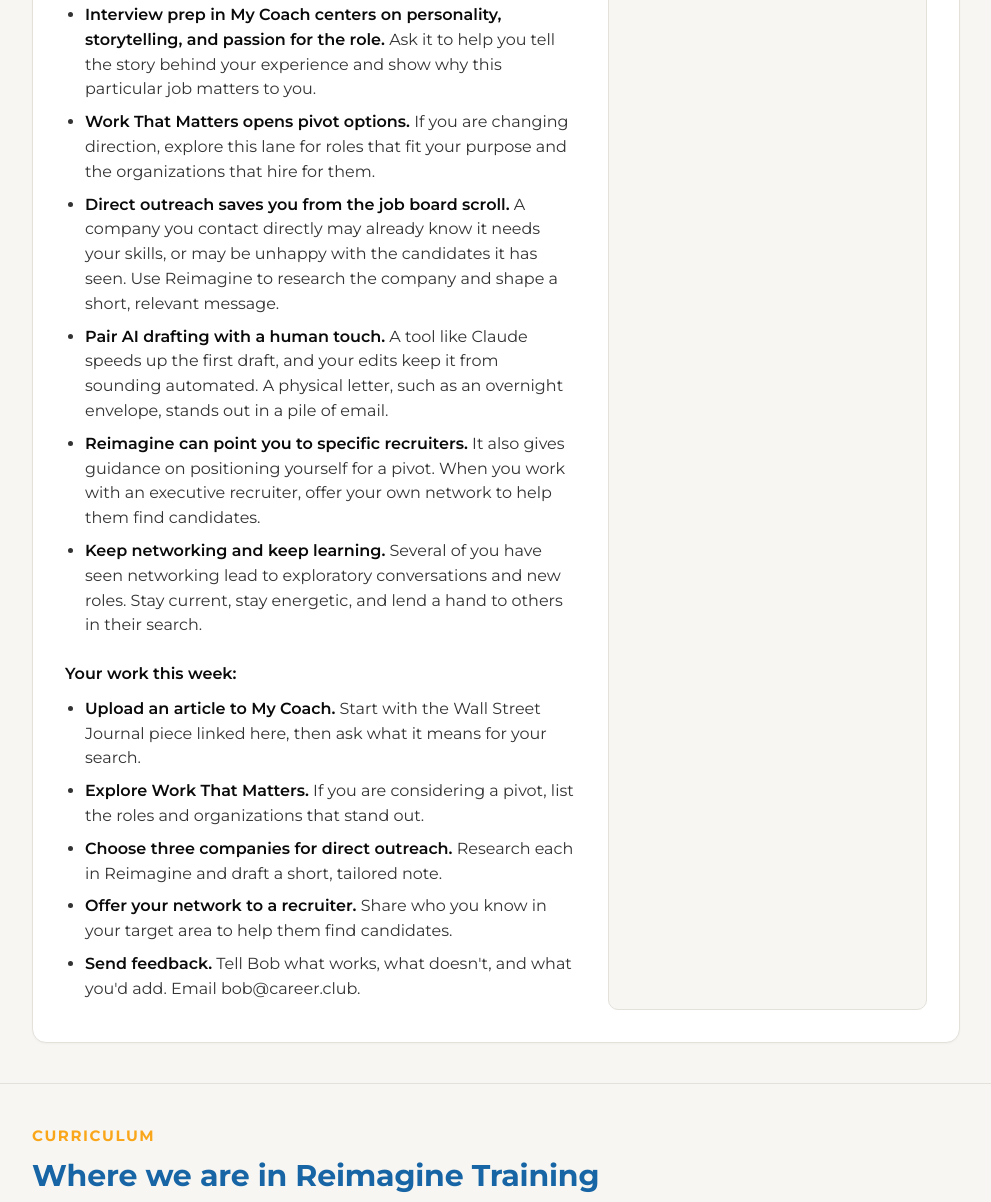
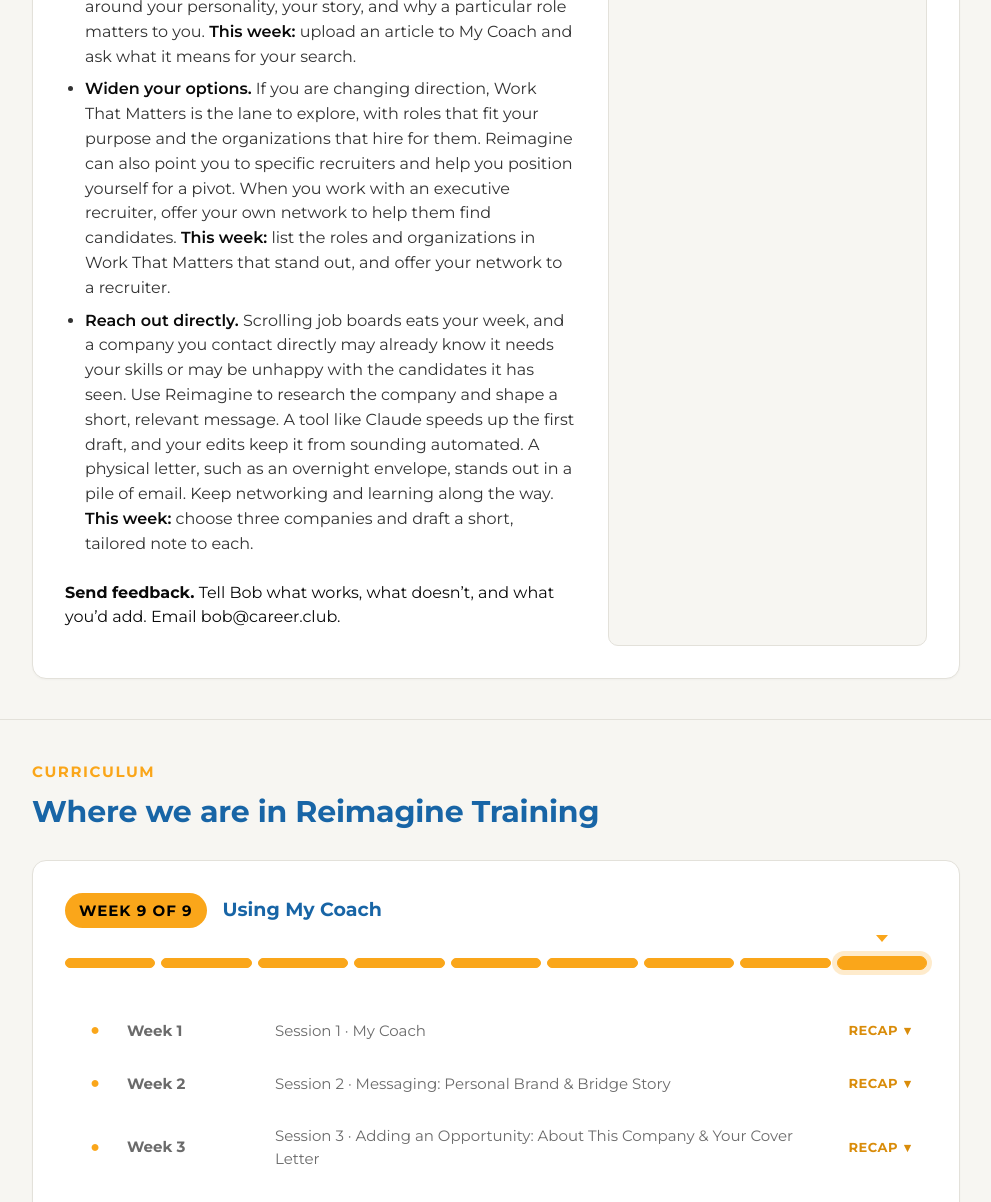
Before and after one commit to reimaginebob/Career-Club-Corner-, a plain HTML site: page career-club-corner-dashboard-prototype.html in a window 1280 px wide. Shown: the part 1884-3086 px from the top of the page, without its empty margins (264-1255 px from the left). Drawn offline with Linux system fonts and the light colour scheme; a script that the page names is missing.

Commit message:
Week 9: restructure This Week into three themed blocks
Co-Authored-By: Claude Sonnet 5.5 <noreply@anthropic.com>
Claude-Session: https://claude.ai/code/session_019V59m2D1uTFnFDz5haq9Mw

```diff
--- a/career-club-corner-dashboard-prototype.html
+++ b/career-club-corner-dashboard-prototype.html
@@ -412,25 +412,12 @@
         <div class="takeaways">
           <strong>Highlights from the conversation:</strong>
           <ul>
-            <li><strong>My Coach reads an article with your search in mind.</strong> Upload a piece on the job market, like this week&rsquo;s Wall Street Journal article on what it takes to get hired right now, and ask what it means for you. The advice draws on your search history and your Value Proposition, so it speaks to your situation instead of the general reader.</li>
-            <li><strong>Interview prep in My Coach centers on personality, storytelling, and passion for the role.</strong> Ask it to help you tell the story behind your experience and show why this particular job matters to you.</li>
-            <li><strong>Work That Matters opens pivot options.</strong> If you are changing direction, explore this lane for roles that fit your purpose and the organizations that hire for them.</li>
-            <li><strong>Direct outreach saves you from the job board scroll.</strong> A company you contact directly may already know it needs your skills, or may be unhappy with the candidates it has seen. Use Reimagine to research the company and shape a short, relevant message.</li>
-            <li><strong>Pair AI drafting with a human touch.</strong> A tool like Claude speeds up the first draft, and your edits keep it from sounding automated. A physical letter, such as an overnight envelope, stands out in a pile of email.</li>
-            <li><strong>Reimagine can point you to specific recruiters.</strong> It also gives guidance on positioning yourself for a pivot. When you work with an executive recruiter, offer your own network to help them find candidates.</li>
-            <li><strong>Keep networking and keep learning.</strong> Several of you have seen networking lead to exploratory conversations and new roles. Stay current, stay energetic, and lend a hand to others in their search.</li>
+            <li><strong>Put My Coach to work.</strong> Upload a piece on the job market, like <a href="https://www.wsj.com/lifestyle/careers/i-talked-to-job-seekers-in-all-50-states-heres-what-it-takes-to-get-hired-right-now-a2612c4b?st=M6thxn&amp;reflink=desktopwebshare_permalink" target="_blank" rel="noopener noreferrer">this week&rsquo;s Wall Street Journal article</a> on what it takes to get hired right now, and ask what it means for you. The advice draws on your search history and your Value Proposition, so it speaks to your situation instead of the general reader. Interview prep works the same way, built around your personality, your story, and why a particular role matters to you. <strong>This week:</strong> upload an article to My Coach and ask what it means for your search.</li>
+            <li><strong>Widen your options.</strong> If you are changing direction, Work That Matters is the lane to explore, with roles that fit your purpose and the organizations that hire for them. Reimagine can also point you to specific recruiters and help you position yourself for a pivot. When you work with an executive recruiter, offer your own network to help them find candidates. <strong>This week:</strong> list the roles and organizations in Work That Matters that stand out, and offer your network to a recruiter.</li>
+            <li><strong>Reach out directly.</strong> Scrolling job boards eats your week, and a company you contact directly may already know it needs your skills or may be unhappy with the candidates it has seen. Use Reimagine to research the company and shape a short, relevant message. A tool like Claude speeds up the first draft, and your edits keep it from sounding automated. A physical letter, such as an overnight envelope, stands out in a pile of email. Keep networking and learning along the way. <strong>This week:</strong> choose three companies and draft a short, tailored note to each.</li>
           </ul>
         </div>
-        <div class="takeaways" style="margin-top:24px;">
-          <strong>Your work this week:</strong>
-          <ul>
-            <li><strong>Upload an article to My Coach.</strong> Start with the Wall Street Journal piece linked here, then ask what it means for your search.</li>
-            <li><strong>Explore Work That Matters.</strong> If you are considering a pivot, list the roles and organizations that stand out.</li>
-            <li><strong>Choose three companies for direct outreach.</strong> Research each in Reimagine and draft a short, tailored note.</li>
-            <li><strong>Offer your network to a recruiter.</strong> Share who you know in your target area to help them find candidates.</li>
-            <li><strong>Send feedback.</strong> Tell Bob what works, what doesn't, and what you'd add. Email bob@career.club.</li>
-          </ul>
-        </div>
+        <p style="margin-top:24px;"><strong>Send feedback.</strong> Tell Bob what works, what doesn&rsquo;t, and what you&rsquo;d add. Email bob@career.club.</p>
       </div>
       <div class="week-actions">
         <h4>Get the materials</h4>
```
Also changed, not shown: index.html (+4 -17 lines).
